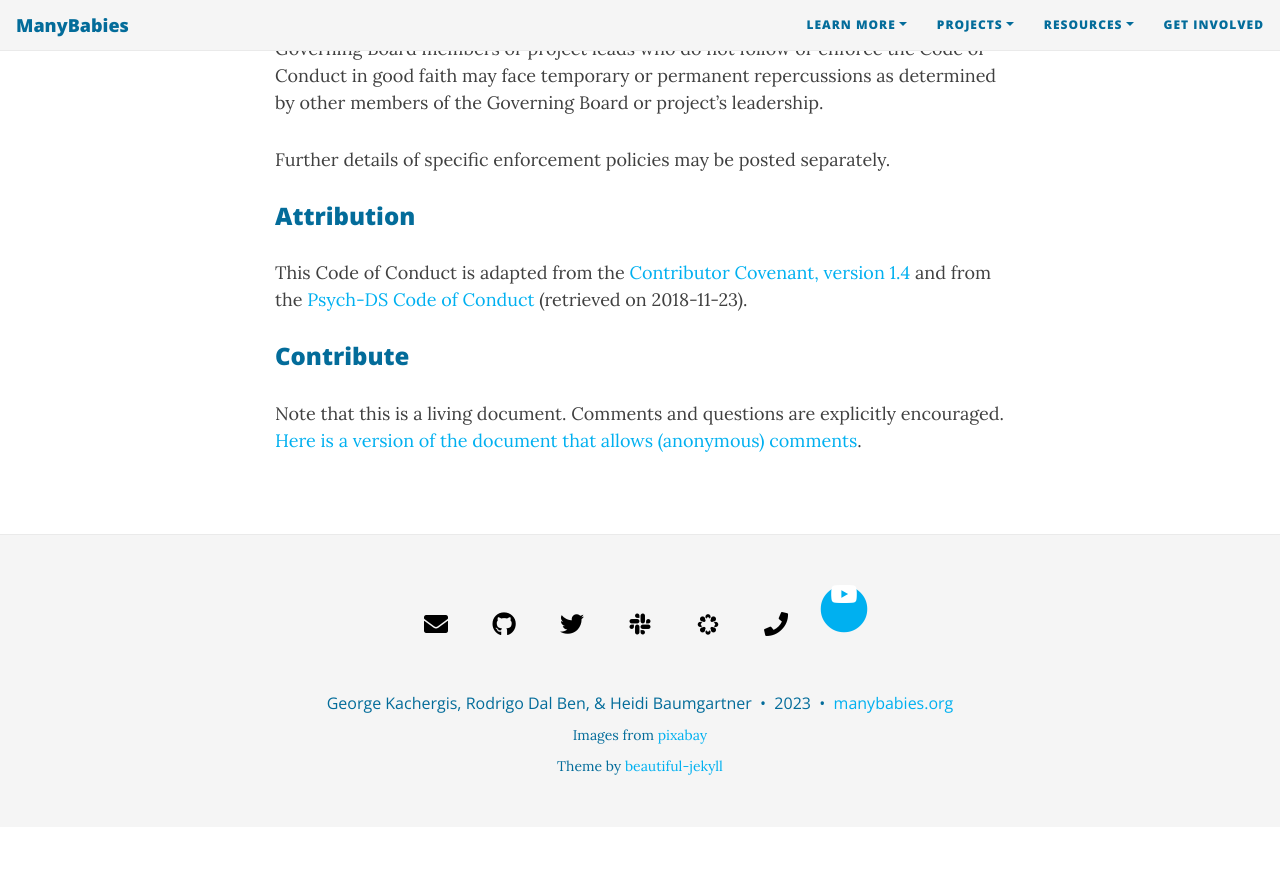
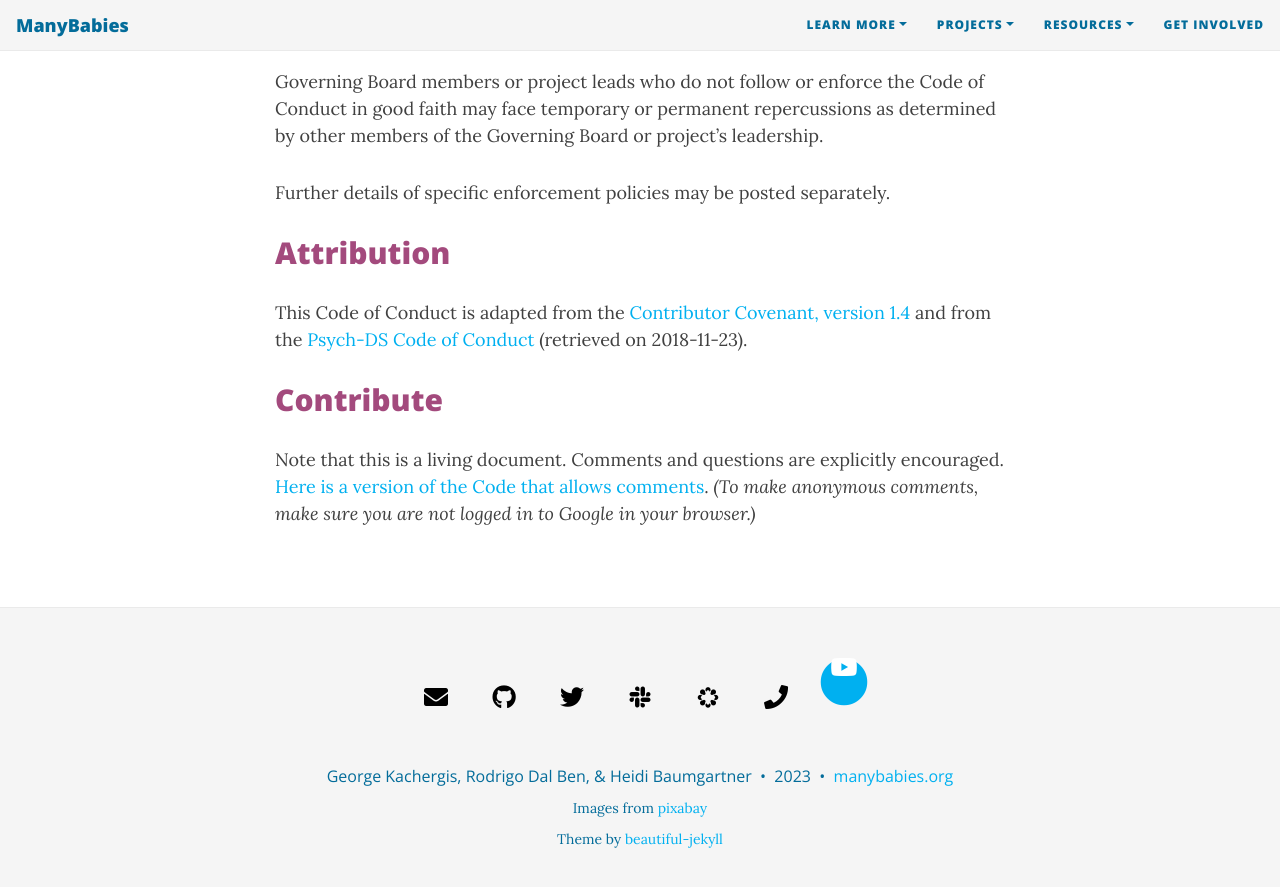
Before and after one commit to manybabies/manybabies.github.io, a Jekyll site: the page built from codeofconduct.md, in a window 1280 px wide and 900 px high, scrolled down 2132 px. Shown: the top 887 px of the window. Built offline with Jekyll 4.4.1, drawn with Linux system fonts in a browser that asks for light colours; nearby versions of some CDN libraries; some web fonts are replaced; before the commit the page ends 2959 px from its top, so only the background shows below that.

Commit message:
update code links

```diff
--- a/_config.yml
+++ b/_config.yml
@@ -39,6 +39,7 @@
     - Contributor Dashboard: "map"
     - Data Validator: "https://manybabies.shinyapps.io/validator/"
     - YouTube/ @ManyBabies: "https://www.youtube.com/@manybabies"
+    - Code of Conduct: "codeofconduct"
   Get Involved: "get_involved"
 
 # --- Logo --- #
--- a/code_conduct.md
+++ b/codeofconduct.md
@@ -11,10 +11,10 @@
 
 *last update: 07/07/2020*
 
-### Our Pledge
+## Our Pledge
 In the interest of fostering an open and welcoming environment, we as contributors and maintainers pledge to make participation in our project and our community a harassment-free experience for everyone, regardless of age, body size, disability, ethnicity, sex characteristics, gender identity and expression, level of experience, education, socio-economic status, nationality, political perspective, status within the community, personal appearance, race, religion, or sexual identity and orientation.
 
-### Our Standards
+## Our Standards
 Examples of behavior that contribute to creating a positive environment include:
 
 * Using welcoming and inclusive language
@@ -32,23 +32,23 @@
 * Other conduct which could reasonably be considered inappropriate in a professional setting
 <br>
 
-### Our Responsibilities
+## Our Responsibilities
 The Governing Board, Executive Director, and project leads are responsible for clarifying the standards of acceptable behavior and are expected to take appropriate and fair corrective action in response to any instances of unacceptable behavior.
 
 The Governing Board, Executive Director, and project leads have the right and responsibility to remove, edit, or reject comments, commits, code, wiki edits, issues, emails, and other contributions that are not aligned to this Code of Conduct, or to ban temporarily or permanently any contributor for other behaviors that they deem inappropriate, threatening, offensive, or harmful.
 
-### Scope
+## Scope
 This Code of Conduct applies both within project spaces (OSF, github, mailing lists) and in public spaces when an individual is representing the project or its community. Examples of representing a project or community include using an official project e-mail address, posting via an official social media account, or acting as an appointed representative at an online or offline event (e.g. during a conference presentation or at a meetup). Representation of a project may be further defined and clarified by the Governing Board.
 
-### Enforcement
+## Enforcement
 Instances of abusive, harassing, or otherwise unacceptable behavior may be reported by contacting the [ManyBabies Governing Board](mailto:manybabies-gb@mailman.stanford.edu), the [ManyBabies Executive Director](mailto:manybabies.director@gmail.com) or any of its members. All complaints will be reviewed and investigated and will result in a response that is deemed necessary and appropriate to the circumstances, ranging from discussion of these policies to expulsion from the group, including all mailing lists (either temporarily or permanently). It is at the complainant’s discretion to pursue additional action through other legal or institutional mechanisms. The Governing Board and Executive Director are obligated to maintain confidentiality with regard to the reporter of an incident. In cases of complaints directly to project leads, Governing Board members, or the Executive Director, the reporter's identity will be known only to those directly contacted by the complainant, unless the complainant’s explicit permission is obtained.
 
 Governing Board members or project leads who do not follow or enforce the Code of Conduct in good faith may face temporary or permanent repercussions as determined by other members of the Governing Board or project's leadership.
 
 Further details of specific enforcement policies may be posted separately.
 
-### Attribution
+## Attribution
 This Code of Conduct is adapted from the [Contributor Covenant, version 1.4](https://www.contributor-covenant.org/version/1/4/code-of-conduct.html) and from the [Psych-DS Code of Conduct](https://github.com/psych-ds/psych-DS/blob/master/CODE_OF_CONDUCT.md) (retrieved on 2018-11-23).
 
-### Contribute
-Note that this is a living document. Comments and questions are explicitly encouraged. [Here is a version of the document that allows (anonymous) comments](https://docs.google.com/document/d/1UYSevbWnBQwd_eaBe1oKkOBX-8sMsBfiPz2kwNp7Ttc/edit).
+## Contribute
+Note that this is a living document. Comments and questions are explicitly encouraged. [Here is a version of the Code that allows comments](https://docs.google.com/document/d/1dZ3sF2UcxvpkfOfKSKFeObTMZRbpUYloMUiPYtZy0ng/edit?usp=sharing). *(To make anonymous comments, make sure you are not logged in to Google in your browser.)*
```
Also changed, not shown: about.md (+2 -5 lines).
